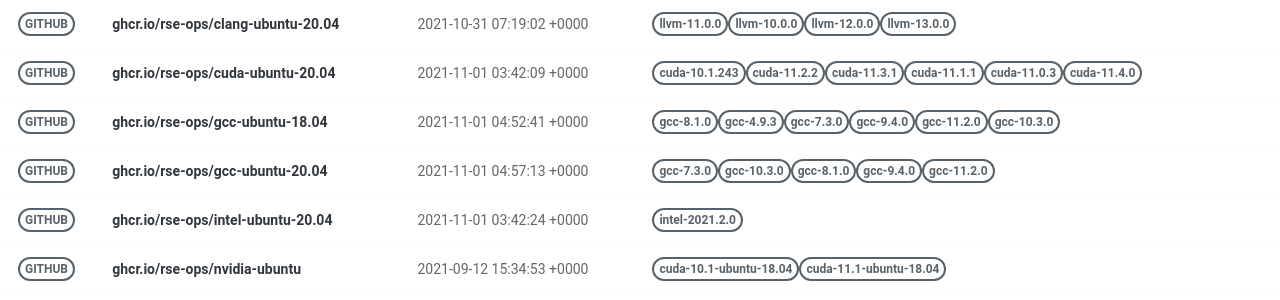
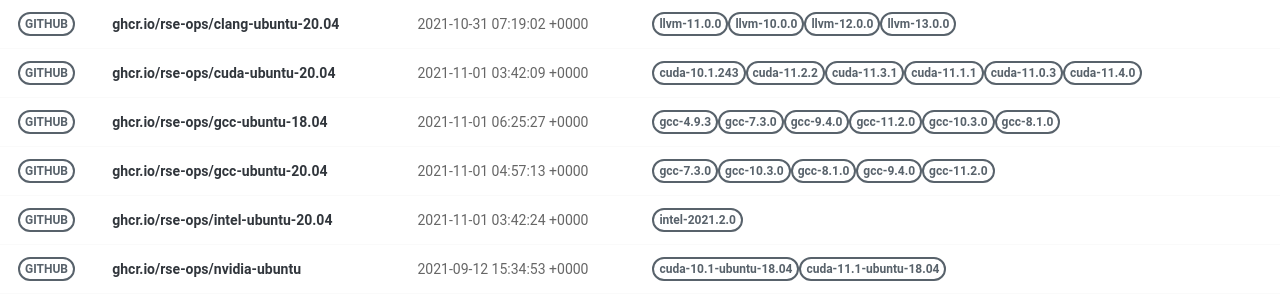
Before and after one commit to rse-ops/docker-images, a Jekyll site: the page built from pages/index.md, in a window 1280 px wide. Shown: the part 179-479 px from the top of the page. Built offline with Jekyll 4.4.1, drawn with Linux system fonts in a browser that asks for light colours; nearby versions of some CDN libraries.

Commit message:
Automated push to update library 2021-11-01

```diff
--- a/_library/ghcr.io-rse-ops-gcc-ubuntu-18.04.md
+++ b/_library/ghcr.io-rse-ops-gcc-ubuntu-18.04.md
@@ -1,14 +1,11 @@
 ---
 layout: container
 name: ghcr.io/rse-ops/gcc-ubuntu-18.04
-updated_at: 2021-11-01 04:52:41.602051
+updated_at: 2021-11-01 06:25:27.912539
 
 
 container_url: https://github.com/orgs/rse-ops/packages/container/package/gcc-ubuntu-18.04
 versions:
- - tag: gcc-8.1.0
-   dockerfile: https://github.com/rse-ops/docker-images/blob/main/ubuntu/gcc/Dockerfile
-   manifest: https://crane.ggcr.dev/manifest/ghcr.io/rse-ops/gcc-ubuntu-18.04:gcc-8.1.0
  - tag: gcc-4.9.3
    dockerfile: https://github.com/rse-ops/docker-images/blob/main/ubuntu/gcc/Dockerfile
    manifest: https://crane.ggcr.dev/manifest/ghcr.io/rse-ops/gcc-ubuntu-18.04:gcc-4.9.3
```
Also changed, not shown: other parts of _library/ghcr.io-rse-ops-gcc-ubuntu-18.04.md (+3 -0 lines).
